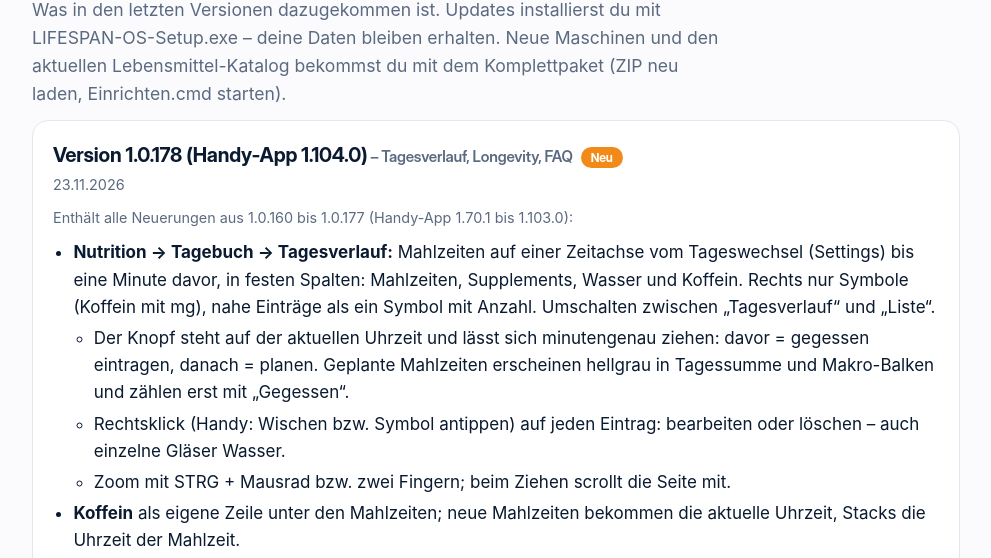
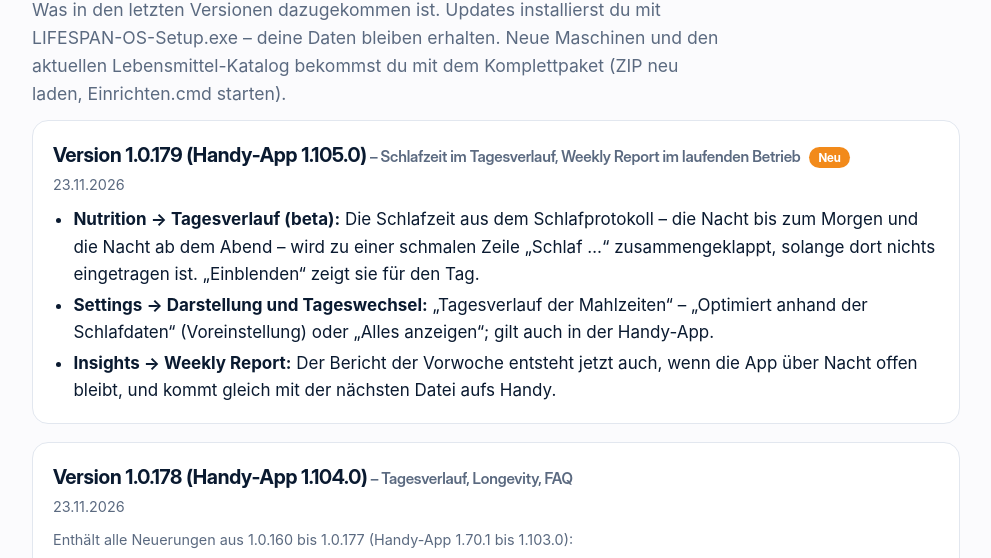
Before and after one commit to lifespan-os/lifespan-os.github.io, a plain HTML site: page aenderungen.html in a window 1280 px wide. Shown: the part 171-729 px from the top of the page, without its empty margins (144-1135 px from the left). Drawn offline with Linux system fonts and the light colour scheme.

Commit message:
Website: Neuigkeiten 1.0.179 (Handy 1.105.0)

```diff
--- a/aenderungen.html
+++ b/aenderungen.html
@@ -66,8 +66,17 @@ footer { border-top: 1px solid var(--line); padding: 24px 0 40px; color: var(--m
 <main class="wrap">
   <h1>Neuigkeiten</h1>
   <p class="lead">Was in den letzten Versionen dazugekommen ist. Updates installierst du mit LIFESPAN-OS-Setup.exe – deine Daten bleiben erhalten. Neue Maschinen und den aktuellen Lebensmittel-Katalog bekommst du mit dem Komplettpaket (ZIP neu laden, Einrichten.cmd starten).</p>
+  <section class="ver" id="v1.0.179">
+    <h2>Version 1.0.179 (Handy-App 1.105.0)<span class="sub"> – Schlafzeit im Tagesverlauf, Weekly Report im laufenden Betrieb</span><span class="tag">Neu</span></h2>
+    <p class="date">23.11.2026</p>
+    <ul>
+      <li><b>Nutrition → Tagesverlauf (beta):</b> Die Schlafzeit aus dem Schlafprotokoll – die Nacht bis zum Morgen und die Nacht ab dem Abend – wird zu einer schmalen Zeile „Schlaf …“ zusammengeklappt, solange dort nichts eingetragen ist. „Einblenden“ zeigt sie für den Tag.</li>
+      <li><b>Settings → Darstellung und Tageswechsel:</b> „Tagesverlauf der Mahlzeiten“ – „Optimiert anhand der Schlafdaten“ (Voreinstellung) oder „Alles anzeigen“; gilt auch in der Handy-App.</li>
+      <li><b>Insights → Weekly Report:</b> Der Bericht der Vorwoche entsteht jetzt auch, wenn die App über Nacht offen bleibt, und kommt gleich mit der nächsten Datei aufs Handy.</li>
+    </ul>
+  </section>
   <section class="ver" id="v1.0.178">
-    <h2>Version 1.0.178 (Handy-App 1.104.0)<span class="sub"> – Tagesverlauf, Longevity, FAQ</span><span class="tag">Neu</span></h2>
+    <h2>Version 1.0.178 (Handy-App 1.104.0)<span class="sub"> – Tagesverlauf, Longevity, FAQ</span></h2>
     <p class="date">23.11.2026</p>
     <p class="date">Enthält alle Neuerungen aus 1.0.160 bis 1.0.177 (Handy-App 1.70.1 bis 1.103.0):</p>
     <ul>
```
